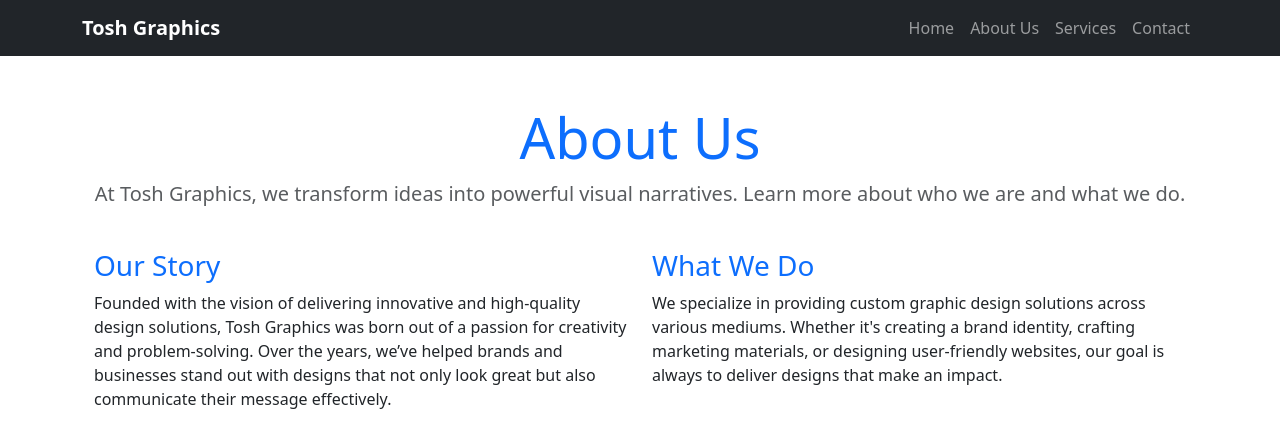
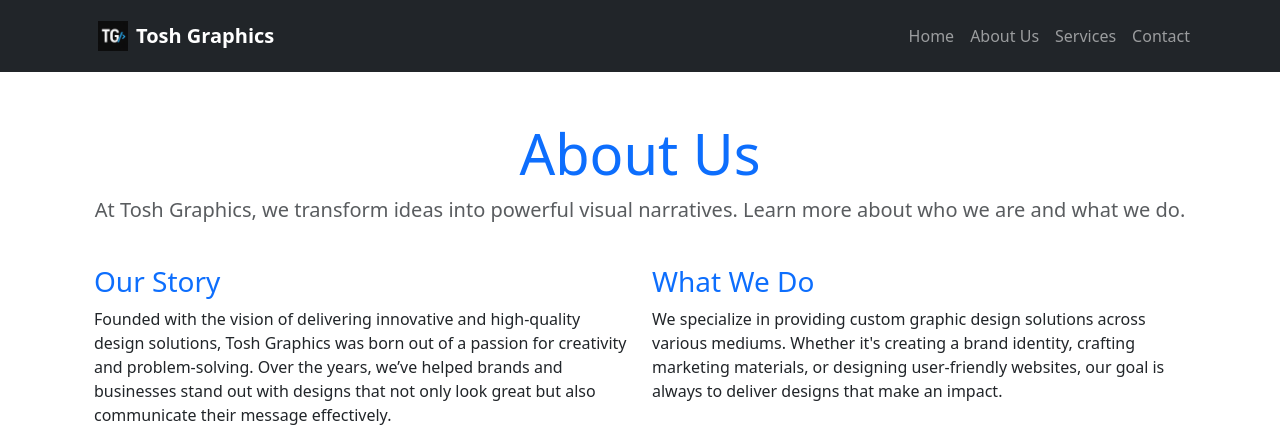
Before and after one commit to Erictosh/tosh_graphics, a Flask app: page /about in a window 1280 px wide. Shown: the top 425 px of the page. Run offline with Flask 3, Linux system fonts and the light colour scheme.

Commit message:
Added clickable logo and brand name to navbar

```diff
--- a/templates/base.html
+++ b/templates/base.html
@@ -6,6 +6,8 @@
     <!-- Bootstrap CSS CDN -->
     <link href="https://cdn.jsdelivr.net/npm/bootstrap@5.3.0/dist/css/bootstrap.min.css" rel="stylesheet">
     <link rel="stylesheet" href="https://cdn.jsdelivr.net/npm/bootstrap-icons@1.10.5/font/bootstrap-icons.css">
+    <link rel="icon" type="image/png" href="{{ url_for('static', filename='favicon.png') }}">
+
 
 </head>
 <body>
@@ -14,8 +16,14 @@
     <nav class="navbar navbar-expand-lg navbar-dark bg-dark sticky-top">
 
     <div class="container">
-      <!-- Brand -->
-      <a class="navbar-brand fw-bold" href="{{ url_for('home') }}">Tosh Graphics</a>
+      <nav class="navbar navbar-dark bg-dark px-3">
+        <a class="navbar-brand d-flex align-items-center" href="{{ url_for('home') }}">
+          <img src="{{ url_for('static', filename='favicon.png') }}" alt="Tosh Graphics Logo" class="me-2" style="height: 30px;">
+          <span class="fw-bold text-white">Tosh Graphics</span>
+        </a>
+      </nav>
+
+
 
       <!-- Toggler (for mobile view) -->
       <button class="navbar-toggler" type="button" data-bs-toggle="collapse" data-bs-target="#navbarNav"
```
Also changed, not shown: static/favicon.png (added).
